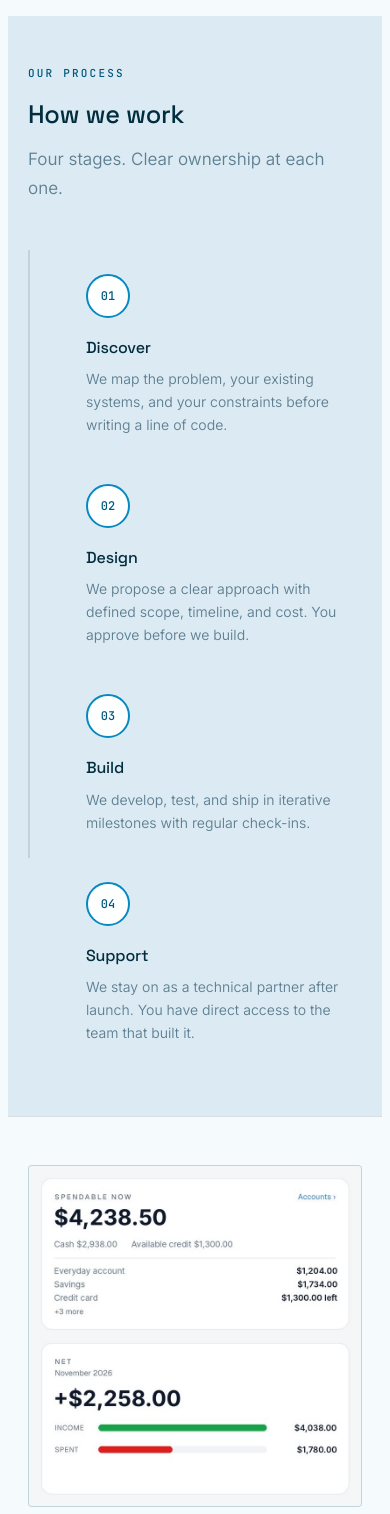
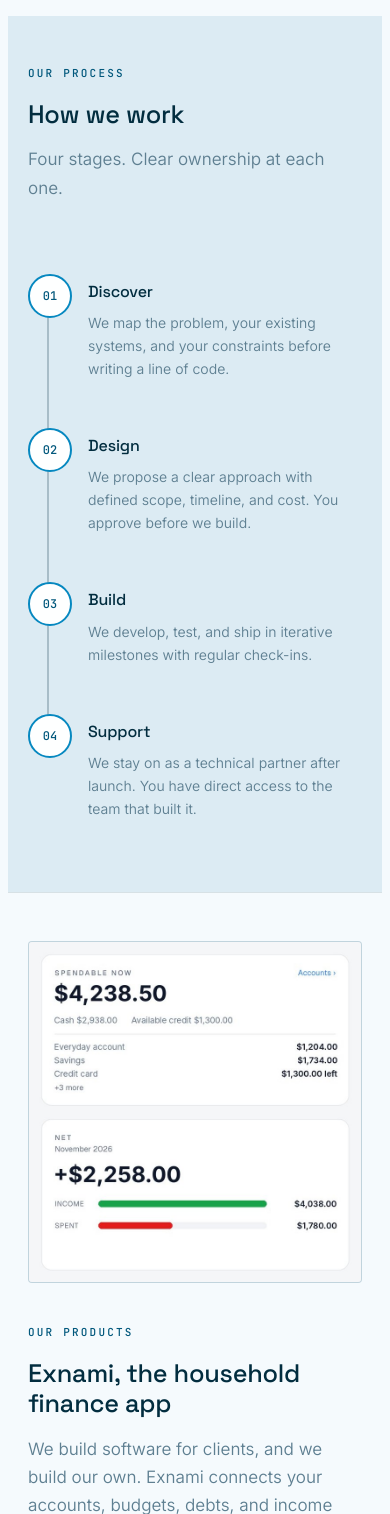
Before and after one commit to Datalkemi/website, a WordPress theme: template front-page.php in a window 390 px wide; the page is wider, and only the part inside the window is pictured. Shown: the part 4073-5587 px from the top of that part. Run offline with PHP 8.4 and a stand-in for WordPress, Linux system fonts and the light colour scheme; the site name, menu and one post (Sample post) are stand-ins, and other content is empty.

Commit message:
Align the How we work timeline on phones: line runs through the badge centres and stops at the last step

```diff
--- a/assets/css/mobile.css
+++ b/assets/css/mobile.css
@@ -740,3 +740,33 @@ picture img { display: block; width: 100%; height: auto; }
 	.hero-buttons .dk-btn,
 	.product-hero-buttons .dk-btn { width: auto; }
 }
+
+/* ── How we work: vertical timeline on tablets and phones ─────────────
+   The line runs through the centre of each numbered badge and stops at
+   the last step. Badge: 2.5rem wide, top of the step plus 1.5rem. */
+@media (max-width: 768px) {
+	.hp-process-step,
+	.hp-process-step:last-child {
+		position: relative;
+		padding: 1.5rem 0 1.5rem 3.75rem;
+		border-left: none;
+	}
+	.hp-process-step .hp-step-number {
+		position: absolute;
+		left: 0;
+		top: 1.5rem;
+		margin: 0;
+	}
+	.hp-process-step::before {
+		content: '';
+		position: absolute;
+		left: calc(1.25rem - 1px);
+		top: 2.75rem;
+		height: 100%;
+		width: 2px;
+		background: var(--border-strong);
+		z-index: 1;
+	}
+	.hp-process-step:last-child::before { display: none; }
+	.hp-process-step .hp-step-title { margin-top: 0.5rem; }
+}
```
